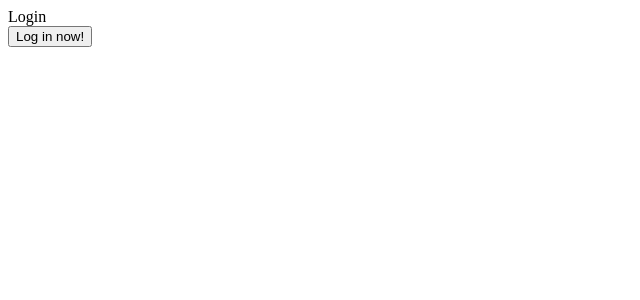
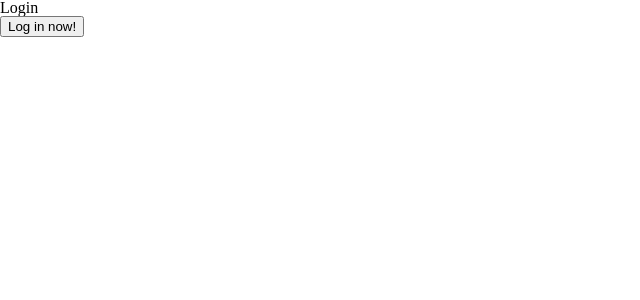
Before and after one commit to sanghee-dev/nomadcoffee-frontend, a React (Create React App) app: page / in a window 1280 px wide. Shown: the top 300 px of the page, without its empty margins (0-640 px from the left). Built offline with nearby package versions, Linux system fonts and the light colour scheme.

Commit message:
Manage isLoggedIn with context

```diff
--- a/package.json
+++ b/package.json
@@ -10,9 +10,11 @@
     "@types/node": "^12.0.0",
     "@types/react": "^17.0.0",
     "@types/react-dom": "^17.0.0",
+    "@types/styled-components": "^5.1.9",
     "react": "^17.0.2",
     "react-dom": "^17.0.2",
     "react-scripts": "4.0.3",
+    "styled-reset": "^4.3.4",
     "typescript": "^4.1.2",
     "web-vitals": "^1.0.1"
   },
--- a/src/App.tsx
+++ b/src/App.tsx
@@ -1,10 +1,17 @@
 import AppRouter from "router/AppRouter";
 import ContextProvider from "context/context";
+import { ThemeProvider } from "styled-components";
+import { GlobalStyles } from "styles/globalStyles";
+import { lightTheme, darkTheme } from "styles/styles";
+// import { useIsDarkMode } from "context/contextFn";
 
 function App() {
   return (
     <ContextProvider>
-      <AppRouter />
+      <ThemeProvider theme={true ? lightTheme : darkTheme}>
+        <GlobalStyles />
+        <AppRouter />
+      </ThemeProvider>
     </ContextProvider>
   );
 }
--- a/src/context/context.tsx
+++ b/src/context/context.tsx
@@ -4,10 +4,18 @@ import { ContextType } from "./contextType";
 export const Context = createContext<ContextType | undefined>(undefined);
 
 const ContextProvider = ({ children }: any) => {
-  const [isLoggedIn, setIsLoggedIn] = useState<boolean>(false);
+  const [isLoggedIn, setIsLoggedIn] = useState(false);
+  const [isDarkMode, setIsDarkMode] = useState(false);
 
   return (
-    <Context.Provider value={{ isLoggedIn: { isLoggedIn, setIsLoggedIn } }}>
+    <Context.Provider
+      value={{
+        loggedIn: {
+          isLoggedIn,
+          setIsLoggedIn,
+        },
+      }}
+    >
       {children}
     </Context.Provider>
   );
--- a/src/context/contextFn.tsx
+++ b/src/context/contextFn.tsx
@@ -3,6 +3,6 @@ import { Context } from "./context";
 import { ContextType } from "./contextType";
 
 export const useIsLoggedIn = () => {
-  const { isLoggedIn } = useContext(Context) as ContextType;
-  return isLoggedIn;
+  const { loggedIn } = useContext(Context) as ContextType;
+  return loggedIn;
 };
--- a/src/screens/Home.tsx
+++ b/src/screens/Home.tsx
@@ -1,13 +1,10 @@
 import * as React from "react";
-import { useIsLoggedIn } from "context/contextFn";
 
 export default function Home() {
-  const { setIsLoggedIn } = useIsLoggedIn();
-
   return (
     <>
       <div>Home</div>
-      <button onClick={() => setIsLoggedIn(false)}>Log out now!</button>
+      <button onClick={() => console.log("")}>Log out now!</button>
     </>
   );
 }
--- a/src/screens/Login.tsx
+++ b/src/screens/Login.tsx
@@ -2,12 +2,18 @@ import * as React from "react";
 import { useIsLoggedIn } from "context/contextFn";
 
 export default function Login() {
-  const { setIsLoggedIn } = useIsLoggedIn();
+  const { isLoggedIn, setIsLoggedIn } = useIsLoggedIn();
 
   return (
     <>
       <div>Login</div>
-      <button onClick={() => setIsLoggedIn(true)}>Log in now!</button>
+      <button
+        onClick={() => {
+          setIsLoggedIn(true);
+        }}
+      >
+        Log in now!
+      </button>
     </>
   );
 }
--- /dev/null
+++ b/src/styles/globalStyles.ts
@@ -0,0 +1,6 @@
+import { createGlobalStyle } from "styled-components";
+import reset from "styled-reset";
+
+export const GlobalStyles = createGlobalStyle`
+  ${reset};
+`;
--- /dev/null
+++ b/src/styles/styles.ts
@@ -0,0 +1,11 @@
+import { DefaultTheme } from "styled-components";
+
+export const lightTheme: DefaultTheme = {
+  backgroundColor: "white",
+  blue: "blue",
+};
+
+export const darkTheme = {
+  backgroundColor: "black",
+  blue: "blue",
+};
```
Also changed, not shown: src/context/contextType.tsx (+6 -4 lines), src/styles/styled.d.ts (added, +8 -0 lines), 1 other file (tests, documents, lock files or other folders).
